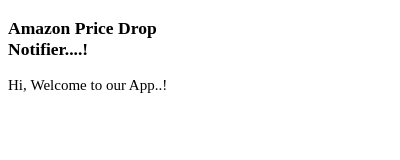
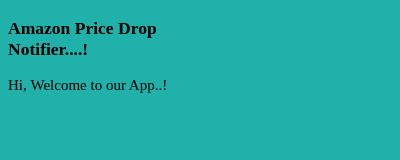
Before and after one commit to piyushprince346/Amazon-price-drop-notifier, a browser extension: page src/html/popup.html at #/welcome in a window 400 px wide. Drawn offline with nearby package versions, Linux system fonts and the light colour scheme.

Commit message:
Modified UI of popup

```diff
--- a/src/css/popup.css
+++ b/src/css/popup.css
@@ -0,0 +1,9 @@
+.body-class{
+    width: 200px;
+    font-size: 15px;
+    background-color: lightseagreen;
+}
+
+#welcome-id{
+    color: whitesmoke;
+}
--- a/src/html/popup.html
+++ b/src/html/popup.html
@@ -10,7 +10,7 @@
     <script src="https://ajax.googleapis.com/ajax/libs/jquery/2.2.2/jquery.min.js"></script>
 </head>
 
-<body ng-app="amazonextension" style="font-size: 15px; width:200px">
+<body ng-app="amazonextension" class="body-class">
     <script src="../js/angular.js"></script>
     <script src="../js/angular-ui-router.js"></script>
     <script src="../js/popup.js"></script>
--- a/src/html/welcome.html
+++ b/src/html/welcome.html
@@ -1,6 +1,6 @@
 <div>
     Hi,<b>
-        <span style="color: red;">{{user}}</span>
+        <span id="welcome-id">{{user}}</span>
     </b>
     Welcome to our App..!
 </div>
```
